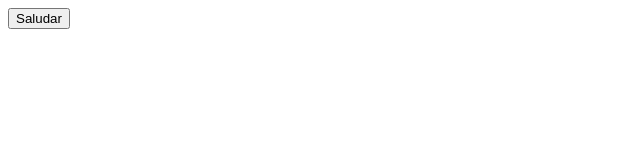
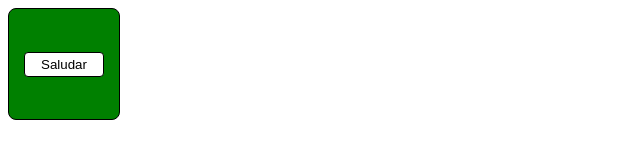
Before and after one commit to steewarmartinez/taller-eventos, a plain HTML site: page index.html in a window 1280 px wide. Shown: the whole page, without its empty margins (0-640 px from the left). Drawn offline with Linux system fonts and the light colour scheme.

Commit message:
"Taller completo"

```diff
--- /dev/null
+++ b/eventos.js
@@ -0,0 +1,5 @@
+const div = document.getElementsByClassName("container")[0];
+
+div.addEventListener("click", function () {
+  alert("Hola! Soy el div");
+});
--- a/index.html
+++ b/index.html
@@ -4,8 +4,12 @@
     <meta charset="UTF-8" />
     <meta name="viewport" content="width=device-width, initial-scale=1.0" />
     <title>Taller 7.2.2</title>
+    <link rel="stylesheet" href="styles.css" />
   </head>
   <body>
-    <button onclick="alert('Hola!')">Saludar</button>
+    <div class="container">
+      <button onclick="alert('Hola!')">Saludar</button>
+    </div>
   </body>
 </html>
+<script src="eventos.js"></script>
--- /dev/null
+++ b/styles.css
@@ -0,0 +1,21 @@
+.container {
+  width: 100px;
+  height: 100px;
+  border: 1px solid black;
+  padding: 5px;
+  background-color: green;
+  display: flex;
+  flex-direction: column;
+  align-items: center;
+  justify-content: center;
+  border-radius: 8px;
+}
+
+.container button {
+  width: 80px;
+  height: 25px;
+  border: black 1px solid;
+  cursor: pointer;
+  border-radius: 4px;
+  background-color: white;
+}
```
